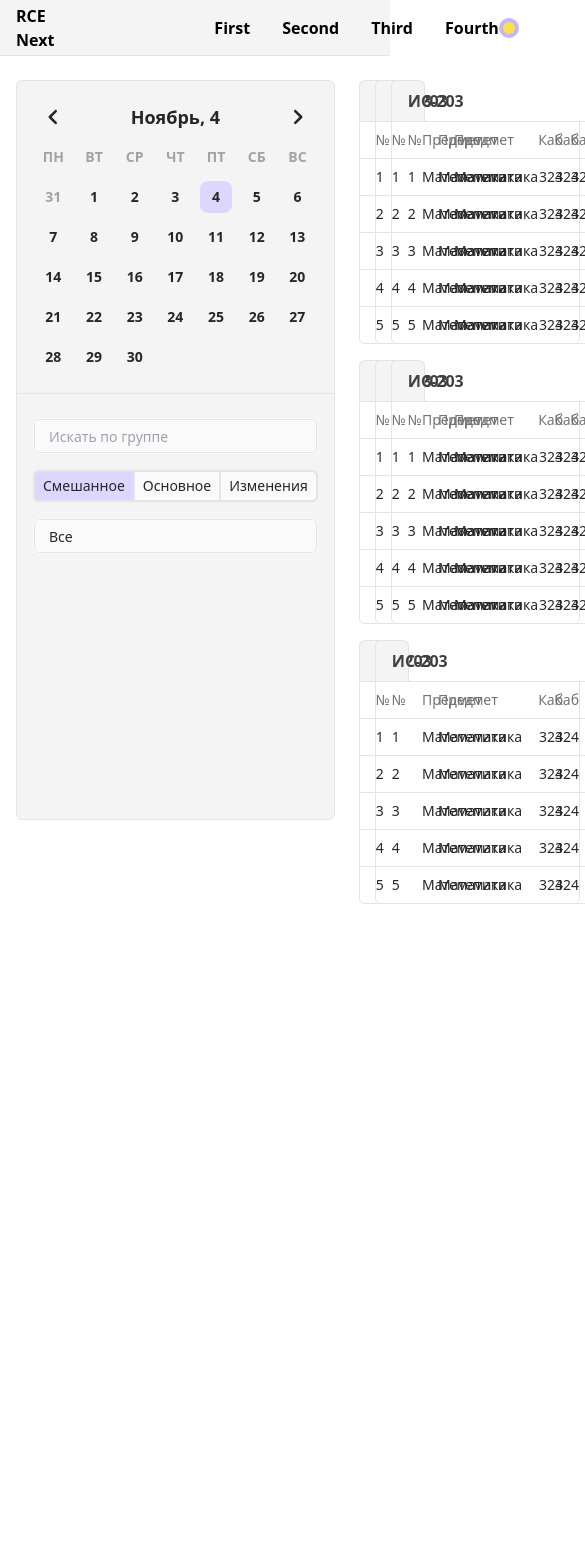
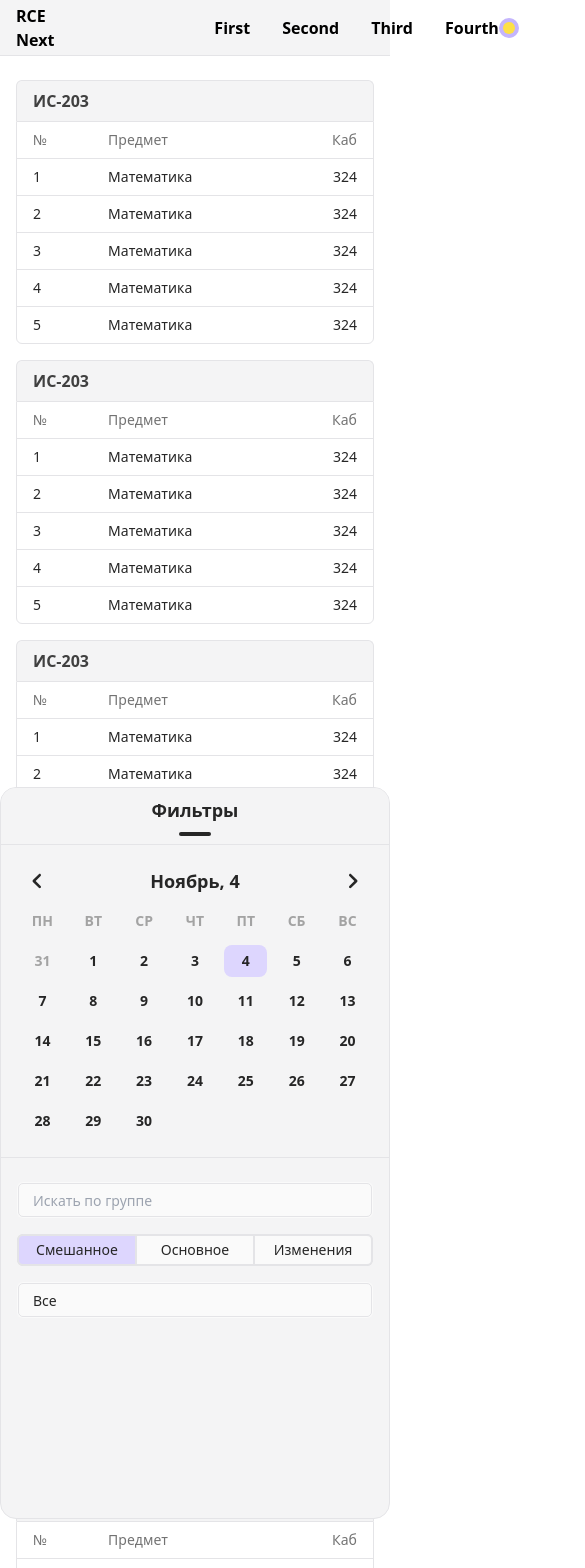
Before and after one commit to iswebdevru/rcenext-client, a Next.js app: page / in a window 390 px wide. Shown: the top 1568 px of the page, 585 px wide, since content can reach past the window. Before the commit the page ends 904 px from the top, so only its background shows below. Built offline with nearby package versions, Linux system fonts and the light colour scheme.

Commit message:
feat: make filters responsive

```diff
--- /dev/null
+++ b/src/app/dashboard/layout.tsx
@@ -0,0 +1,5 @@
+import { PropsWithChildren } from 'react';
+
+export default function Layout({ children }: PropsWithChildren) {
+  return <div></div>;
+}
--- a/src/app/layout.tsx
+++ b/src/app/layout.tsx
@@ -7,9 +7,10 @@ export default function RootLayout({ children }: React.PropsWithChildren) {
   return (
     <html>
       <head>
+        <meta name="viewport" content="width=device-width, initial-scale=1.0" />
         <ThemeScript />
       </head>
-      <body className="bg-white dark:bg-zinc-900 transition-colors">
+      <body className="bg-white dark:bg-zinc-900 transition-colors common-scrollbar">
         <Header />
         {children}
       </body>
--- a/src/app/page.tsx
+++ b/src/app/page.tsx
@@ -68,7 +68,23 @@ export default function Index() {
           />
         </div>
       </SideBar>
-      <div className="grid gap-4 grid-cols-3 flex-1">
+      <div className="grid gap-4 lg:grid-cols-2 xl:grid-cols-3 flex-1">
+        <Schedule />
+        <Schedule />
+        <Schedule />
+        <Schedule />
+        <Schedule />
+        <Schedule />
+        <Schedule />
+        <Schedule />
+        <Schedule />
+        <Schedule />
+        <Schedule />
+        <Schedule />
+        <Schedule />
+        <Schedule />
+        <Schedule />
+        <Schedule />
         <Schedule />
         <Schedule />
         <Schedule />
--- a/src/components/DropDown.tsx
+++ b/src/components/DropDown.tsx
@@ -121,7 +121,13 @@ export default function DropDown({
         onFocus={() => setShowOptions(true)}
       />
       <div
-        className="top-full left-0 right-0 absolute z-10 outline-1 transition-[height] outline-none common-outline -outline-offset-1 rounded-md origin-top"
+        className={classNames({
+          'absolute top-full left-0 right-0': true,
+          'py-2 pb-4': showOptions,
+        })}
+      >
+        <div
+          className="z-10 outline-1 transition-[height] outline-none common-outline -outline-offset-1 rounded-md origin-top"
           style={{ height }}
         >
           <ul
@@ -150,5 +156,6 @@ export default function DropDown({
           </ul>
         </div>
       </div>
+    </div>
   );
 }
--- a/src/components/layout/SideBar.tsx
+++ b/src/components/layout/SideBar.tsx
@@ -1,9 +1,30 @@
-import { PropsWithChildren } from 'react';
+'use client';
+import classNames from 'classnames';
+import { PropsWithChildren, useState } from 'react';
 
 export default function SideBar({ children }: PropsWithChildren) {
+  const [opened, setOpened] = useState(false);
+
   return (
-    <aside className="transition-colors sticky top-20 h-[calc(100vh-104px)] max-w-xs rounded-md border common-border shrink-0 bg-zinc-100 dark:bg-zinc-800 ">
-      {children}
+    <aside
+      className={classNames({
+        'z-50 fixed h-[calc(100vh-112px)] rounded-2xl left-0 right-0 transition-[top,background-color] overflow-auto sm:common-scrollbar duration-300 sm:sticky sm:left-auto sm:right-auto sm:top-20 sm:h-[calc(100vh-104px)] sm:max-w-xs sm:rounded-md border common-border shrink-0 bg-zinc-100 dark:bg-zinc-800':
+          true,
+        'top-28 common-scrollbar': opened,
+        'top-[calc(100vh-57px)] overflow-hidden': !opened,
+      })}
+    >
+      <div className="sm:hidden sticky top-0 bg-zinc-100 dark:bg-zinc-800 border-b common-border z-10">
+        <button
+          aria-label="Reveal sidebar"
+          className="flex items-center flex-col py-2 w-full"
+          onClick={() => setOpened(prev => !prev)}
+        >
+          <span className="common-text font-bold text-lg mb-2">Фильтры</span>
+          <span className="block w-8 h-1 bg-neutral-800 dark:bg-neutral-200 rounded-md"></span>
+        </button>
+      </div>
+      <div>{children}</div>
     </aside>
   );
 }
--- a/src/icons/Arrow.tsx
+++ b/src/icons/Arrow.tsx
@@ -17,7 +17,7 @@ export default function Arrow({
       version="1.1"
       xmlns="http://www.w3.org/2000/svg"
     >
-      <g stroke="none" stroke-width="1">
+      <g stroke="none" strokeWidth="1">
         <g transform="translate(-616.000000, -2467.000000)">
           <g transform="translate(100.000000, 2404.000000)">
             <g transform="translate(510.000000, 54.000000)">
--- a/src/styles/globals.css
+++ b/src/styles/globals.css
@@ -13,6 +13,10 @@
   @apply scrollbar-thin scrollbar-track-transparent scrollbar-thumb-zinc-300 scrollbar-thumb-rounded-md hover:scrollbar-thumb-zinc-400 dark:scrollbar-thumb-zinc-600 dark:hover:scrollbar-thumb-zinc-500;
 }
 
+::-webkit-scrollbar {
+  width: 6px;
+}
+
 .common-text {
   @apply text-neutral-800 dark:text-neutral-200;
 }
```
Lines whose indentation alone changed are shown as unchanged.
